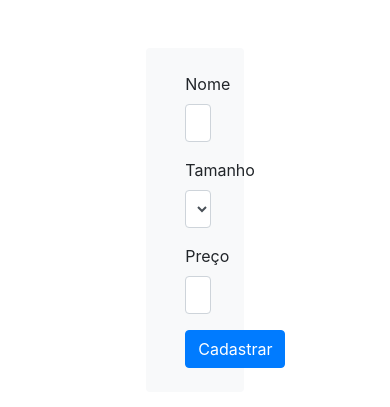
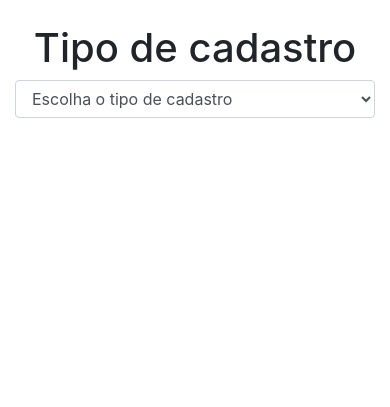
Before and after one commit to Augustocct/PhytonFlaskRoupas, a Flask app: page /cadastro in a window 390 px wide. Shown: the part 66-473 px from the top of the page. Run offline with Flask 3, Linux system fonts and the light colour scheme; some libraries are stand-ins or nearby versions.

Commit message:
Fazendo ajustes no DB adicionando e colocando herança de classes, fazendo condição para cadastro tipo Roupa/Acessorio, e começando a fazer condição de tipo de produto Roupa/Acessorio

```diff
--- a/app.py
+++ b/app.py
@@ -8,13 +8,31 @@ app.config['SQLALCHEMY_TRACK_MODIFICATIONS'] = False
 
 db = SQLAlchemy(app)
 
-class Roupa(db.Model):
+class Produto(db.Model):
+    __tablename__ = 'produtos'
     id = db.Column(db.Integer, primary_key=True)
     nome = db.Column(db.String(100), nullable=False)
-    tamanho = db.Column(db.String(10))
     preco = db.Column(db.Float)
     criado_em = db.Column(db.DateTime, default=db.func.current_timestamp())
     editado_em = db.Column(db.DateTime, default=db.func.current_timestamp(), onupdate=db.func.current_timestamp())
+    tipo = db.Column(db.String(50))  # Campo para discriminar o tipo de produto
+
+    __mapper_args__ = {
+        'polymorphic_identity': 'produto',
+        'polymorphic_on': tipo
+    }
+
+class Roupa(Produto):
+    __mapper_args__ = {
+        'polymorphic_identity': 'roupa',
+    }
+    tamanho = db.Column(db.String(10))
+
+class Acessorios(Produto):
+    __mapper_args__ = {
+        'polymorphic_identity': 'acessorio',
+    }
+    tipo_acessorio = db.Column(db.String(50))
 
 @app.route('/')
 def main():
@@ -30,8 +48,8 @@ def cadastro():
 
 @app.route('/editar')
 def editar():
-    roupas = Roupa.query.all()
-    return render_template('editar.html', roupas=roupas)
+    produtos = Produto.query.all()
+    return render_template('editar.html', produtos = produtos)
 
 @app.route('/add', methods=['POST'])
 def add_roupa():
@@ -78,6 +96,25 @@ def delete_roupa(id):
     db.session.commit()
     return redirect(url_for('main'))
 
+@app.route('/add_acessorio', methods=['POST'])
+def add_acessorio():
+    nome = request.form.get('nome')
+    tipo_acessorio = request.form.get('tipo_acessorio')
+    preco = request.form.get('preco')
+    preco_limpo = preco.replace('R$', '').replace('.', '').replace(',', '.').strip()
+    preco_float = float(preco_limpo)
+
+    novo_acessorio = Acessorios(
+        nome=nome,
+        tipo_acessorio=tipo_acessorio,
+        preco=preco_float,
+        criado_em=db.func.current_timestamp(),
+        editado_em=db.func.current_timestamp()
+    )
+    db.session.add(novo_acessorio)
+    db.session.commit()
+    return redirect(url_for('cadastro', sucesso=True))
+
 if __name__ == '__main__':
     with app.app_context():
         db.create_all()
--- /dev/null
+++ b/static/css/cadastrar.css
@@ -0,0 +1,13 @@
+#roupa, #acessorio {
+    position: absolute; /* Faz as divs ficarem sobrepostas */
+    top: 50%; /* Centraliza verticalmente */
+    left: 50%; /* Centraliza horizontalmente */
+    transform: translate(-50%, -50%); /* Ajusta para o centro exato */
+    width: 100%; /* Ajusta o tamanho da div */
+    display: none; /* Esconde inicialmente */
+}
+
+#roupa.visible, #acessorio.visible {
+    display: block; /* Mostra a div quando visível */
+    z-index: 10; /* Coloca a div visível acima */
+}
--- a/templates/cadastrar.html
+++ b/templates/cadastrar.html
@@ -8,14 +8,20 @@
     <link rel="stylesheet" href="https://cdn.jsdelivr.net/npm/bootstrap@4.0.0/dist/css/bootstrap.min.css"
         integrity="sha384-Gn5384xqQ1aoWXA+058RXPxPg6fy4IWvTNh0E263XmFcJlSAwiGgFAW/dAiS6JXm" crossorigin="anonymous">
     <link rel="stylesheet" href="https://cdn.jsdelivr.net/npm/bootstrap-icons@1.11.0/font/bootstrap-icons.css">
+    <link rel="stylesheet" href="{{ url_for('static', filename='css/cadastrar.css') }}">
 </head>
 
 <body>
     {% include 'navbar.html' %}
-    {% if sucesso %}
-    <div class="alert alert-success">Cadastro realizado com sucesso!</div>
-    {% endif %}
-    <div class="d-flex justify-content-center align-items-center vh-100">
+    <div class="container">
+        <h1 class="text-center mt-4">Tipo de cadastro</h1>
+        <select class="form-control" id="tipo" name="tipo" required>
+            <option selected disabled value="">Escolha o tipo de cadastro</option>
+            <option value="Roupa">Roupa</option>
+            <option value="Acessório">Acessório</option>
+        </select>
+    </div>
+    <div class="d-flex justify-content-center align-items-center vh-100" id="roupa" style="visibility: hidden;">
         <form action="{{ url_for('add_roupa')}}" method="POST" class="p-4 mt-5 row g-2 rounded bg-light w-25 shadow">
             <div class="form-group col-md-6 w-50">
                 <label for="nome">Nome</label>
@@ -40,6 +46,34 @@
             </div>
         </form>
     </div>
+    <div class="d-flex justify-content-center align-items-center vh-100" id="acessorio" style="visibility: hidden;">
+        <form action="{{ url_for('add_acessorio')}}" method="POST" class="p-4 mt-5 row g-2 rounded bg-light w-25 shadow">
+            <div class="form-group col-md-6 w-50">
+                <label for="nome">Nome</label>
+                <input type="text" required class="form-control" id="nome" name="nome" placeholder="Digite o nome">
+            </div>
+            <div class="form-group col-md-6 w-50">
+                <label for="tipo_acessorio">Tipo de acessório</label>
+                <select class="form-control" id="tipo_acessorio" name="tipo_acessorio" required>
+                    <option selected disabled value="">Escolha o tipo do acessório</option>
+                    <option value="Perna">Perna</option>
+                    <option value="Braço">Braço</option>
+                    <option value="Pescoço">Pescoço</option>
+                </select>
+            </div>
+            <div class="form-group col-12 w-50">
+                <label for="preco">Preço</label>
+                <input type="number" step="0.01" required class="form-control" id="preco" name="preco"
+                    placeholder="Digite o preço">
+            </div>
+            <div class="col-12">
+                <button type="submit" class="btn btn-primary">Cadastrar</button>
+            </div>
+        </form>
+        {% if sucesso %}
+        <div class="alert alert-success">Cadastro realizado com sucesso!</div>
+        {% endif %}
+    </div>
     <script src="https://code.jquery.com/jquery-3.2.1.slim.min.js"
         integrity="sha384-KJ3o2DKtIkvYIK3UENzmM7KCkRr/rE9/Qpg6aAZGJwFDMVNA/GpGFF93hXpG5KkN"
         crossorigin="anonymous"></script>
@@ -49,6 +83,24 @@
     <script src="https://cdn.jsdelivr.net/npm/bootstrap@4.0.0/dist/js/bootstrap.min.js"
         integrity="sha384-JZR6Spejh4U02d8jOt6vLEHfe/JQGiRRSQQxSfFWpi1MquVdAyjUar5+76PVCmYl"
         crossorigin="anonymous"></script>
+    <script>
+        document.getElementById('tipo').addEventListener('change', function () {
+        const tipo = this.value;
+        const roupa = document.getElementById('roupa');
+        const acessorio = document.getElementById('acessorio');
+
+        if (tipo === 'Roupa') {
+            roupa.style.visibility = 'visible';
+            acessorio.style.visibility = 'hidden';
+        } else if (tipo === 'Acessório') {
+            roupa.style.visibility = 'hidden';
+            acessorio.style.visibility = 'visible';
+        } else {
+            roupa.style.visibility = 'hidden';
+            acessorio.style.visibility = 'hidden';
+        }
+    });
+    </script>
 </body>
 
 </html>
--- a/templates/editar.html
+++ b/templates/editar.html
@@ -13,7 +13,7 @@
     {% include 'navbar.html' %}
     <div class="container py-4">
         {% set max_cards = 16 %}
-        {% set roupas_limitadas = roupas[:max_cards] %}
+        {% set roupas_limitadas = produtos[:max_cards] %}
         {% for i in range(0, roupas_limitadas|length, 3) %}
         <div class="row justify-content-center mb-3">
             {% for r in roupas_limitadas[i:i+3] %}
@@ -73,6 +73,9 @@
         {% endfor %}
     </div>
     <script src="https://cdn.jsdelivr.net/npm/bootstrap@5.3.2/dist/js/bootstrap.bundle.min.js"></script>
+    <script>
+
+    </script>
 </body>
 
 </html>
```
Also changed, not shown: instance/roupas.db.
